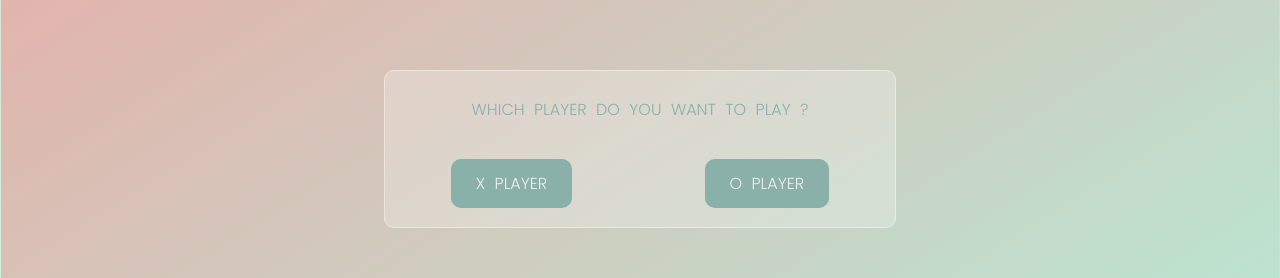
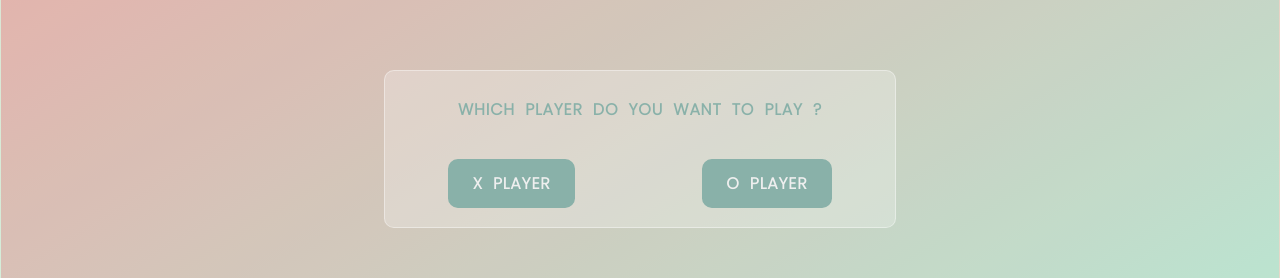
Before and after one commit to hackersback/tictac, a plain HTML site: page index.html in a window 1280 px wide. Shown: the part 252-530 px from the top of the page. Drawn offline with Linux system fonts and the light colour scheme.

Commit message:
Update index.html

```diff
--- a/index.html
+++ b/index.html
@@ -22,8 +22,9 @@
             user-select: none;
             border: 1px solid rgba(255, 255, 255, 0.4);
             text-transform: uppercase;
-            font-weight: 300;
+            font-weight: 700;
             word-spacing: 5px;
+              letter-spacing:0.8px;
         }
 
         body {
```
